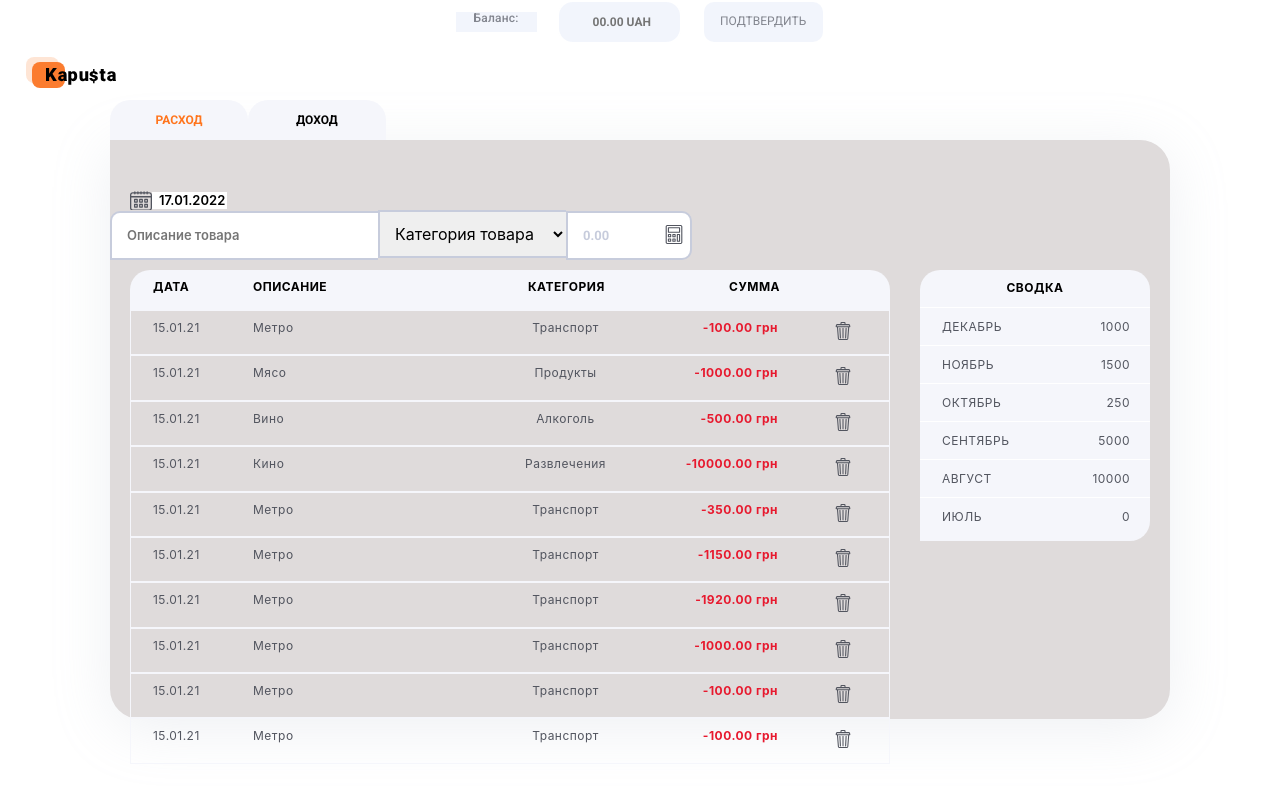
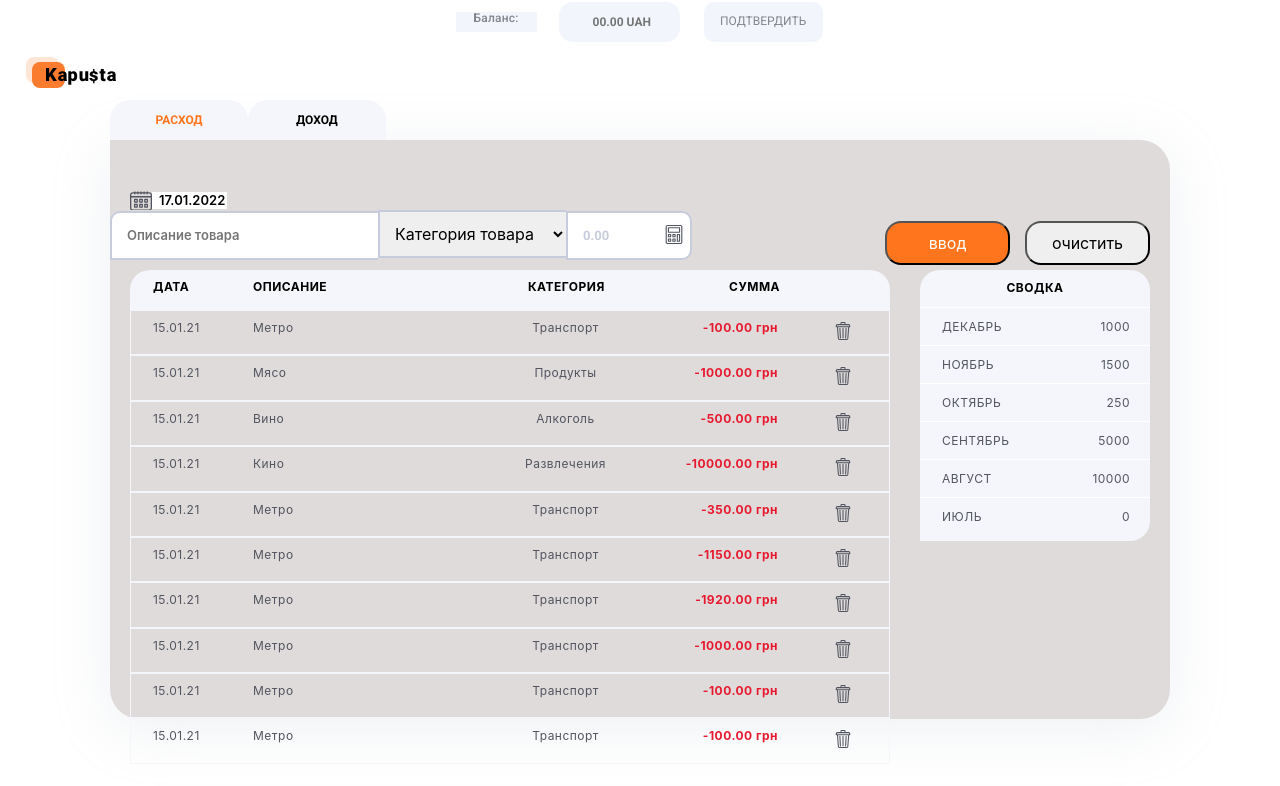
Before and after one commit to Sluchevska/team-proj-smartfinance-front, a React (Create React App) app: page /credit in a window 1280 px wide. Shown: the top 786 px of the page. Built offline with nearby package versions, Linux system fonts and the light colour scheme.

Commit message:
buttons1

```diff
--- /dev/null
+++ b/src/components/ButtonDelete/ButtonDelete.js
@@ -0,0 +1,32 @@
+import React from "react";
+import PropTypes from 'prop-types';
+import { Button } from './ButtonDelete.styled'
+
+const DeleteButton = ({ children, onClick }) => {
+    return (
+
+        <Button type="button" className="DeleteButton" onClick={onClick}>
+            {children}
+            очистить
+        </Button>
+
+    )
+}
+
+
+
+
+
+DeleteButton.defaultProps = {
+    onClick: () => null,
+    children: null,
+};
+
+
+
+DeleteButton.propTypes = {
+    onClick: PropTypes.func,
+    children: PropTypes.node
+}
+
+export default DeleteButton
--- /dev/null
+++ b/src/components/ButtonDelete/ButtonDelete.styled.js
@@ -0,0 +1,17 @@
+import styled from '@emotion/styled'
+
+export const Button = styled.button`
+background-color: rgba(245, 246, 251, 1)
+color:  rgba(82, 85, 95, 1);
+
+
+position: absolute;
+width: 125px;
+height: 44px;
+left: 1025px;
+top: 221px;
+
+border-radius: 16px;
+border: 1px solid rgba(0, 0, 0, 1)
+filter: drop-shadow(1px 3px 5px rgba(255, 107, 8, 0.35));
+`
--- /dev/null
+++ b/src/components/ButtonDelete/index.js
@@ -0,0 +1 @@
+export { default } from './ButtonDelete'
--- /dev/null
+++ b/src/components/ButtonInput/ButtonInput.js
@@ -0,0 +1,32 @@
+import React from "react";
+import PropTypes from 'prop-types';
+import { Button } from './ButtonInput.styled'
+
+const InputButton = ({ children, onClick }) => {
+    return (
+
+        <Button type="button" className="InputButton" onClick={onClick}>
+            {children}
+            ввод
+        </Button>
+
+    )
+}
+
+
+
+
+
+InputButton.defaultProps = {
+    onClick: () => null,
+    children: null,
+};
+
+
+
+InputButton.propTypes = {
+    onClick: PropTypes.func,
+    children: PropTypes.node
+}
+
+export default InputButton
--- /dev/null
+++ b/src/components/ButtonInput/ButtonInput.styled.js
@@ -0,0 +1,16 @@
+import styled from '@emotion/styled'
+
+export const Button = styled.button`
+background-color: rgba(255, 117, 29, 1);
+color: rgba(255, 255, 255, 1);
+
+position: absolute;
+width: 125px;
+height: 44px;
+left: 885px;
+top: 221px;
+
+border-radius: 16px;
+border: 1px solid rgba(0, 0, 0, 1)
+filter: drop-shadow(1px 3px 5px rgba(255, 107, 8, 0.35));
+`
--- /dev/null
+++ b/src/components/ButtonInput/index.js
@@ -0,0 +1 @@
+export { default } from './ButtonInput'
--- a/src/components/CreditPage/CreditPage.js
+++ b/src/components/CreditPage/CreditPage.js
@@ -14,6 +14,8 @@ import {
 import BalanceBar from '../BalanceBar';
 import Calendar from '../Calendar';
 import CreditInputs from '../CreditPage/CreditInputs';
+import ButtonInput from '../ButtonInput';
+import ButtonDelete from '../ButtonDelete';
 import CreditList from './CreditList';
 import Summary from '../Summary';
 
@@ -31,6 +33,8 @@ function CreditPage() {
                     <div>
                         <Calendar />
                         <CreditInputs />
+                        <ButtonInput />
+                        <ButtonDelete />
 
 
                     </div>
```
